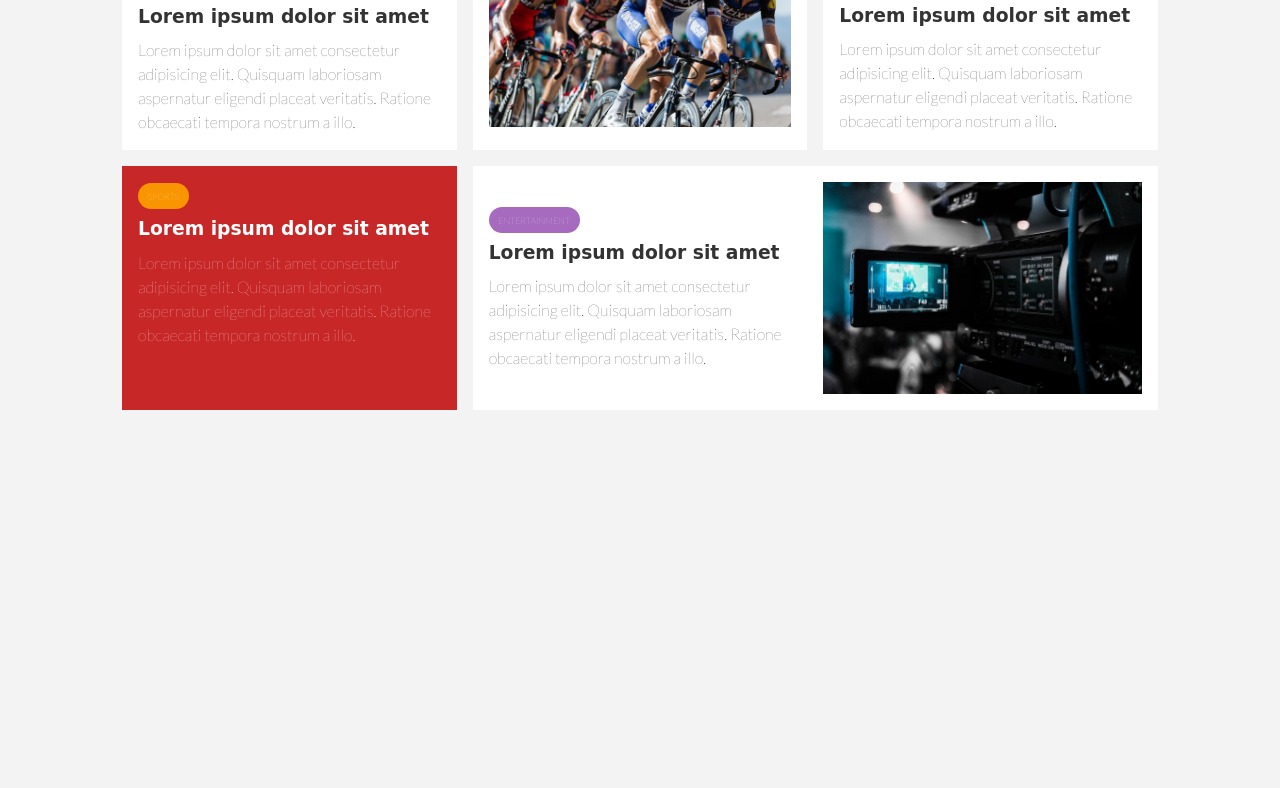
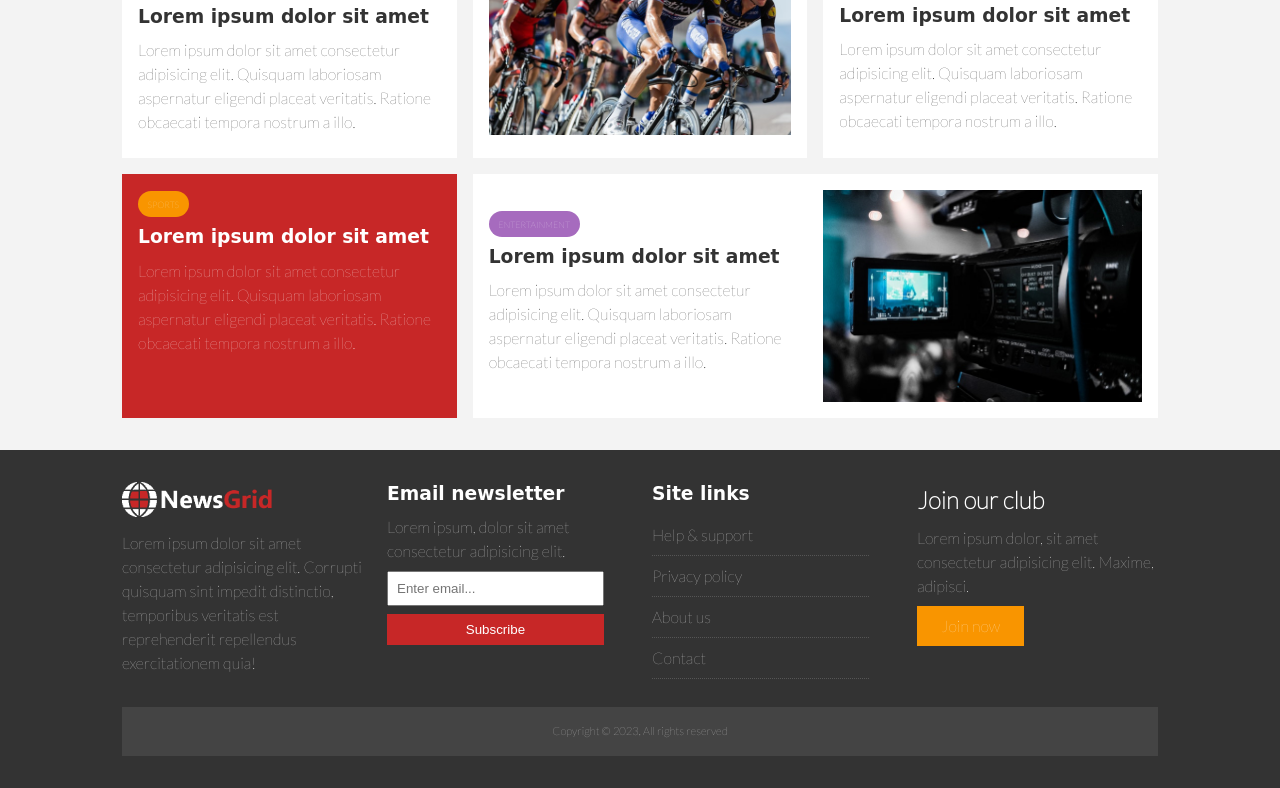
Before and after one commit to GeorgePavlov17/Udemy, a plain HTML site: page NEWSGRID/index.html in a window 1280 px wide. Shown: the part 1121-1909 px from the top of the page. Before the commit the page ends 1563 px from the top, so only its background shows below. Drawn offline with Linux system fonts and the light colour scheme.

Commit message:
grid footer

```diff
--- a/NEWSGRID/CSS/style.css
+++ b/NEWSGRID/CSS/style.css
@@ -31,6 +31,10 @@ a {
 
 ul {
     list-style: none;
+}
+
+p {
+    margin: .5rem 0;
 }
 
 img {
@@ -129,6 +133,16 @@ h1, h3, h4, h5, h6 {
 .p-1 { padding: 1.5rem ;}
 .p-2 { padding: 2rem 0;}
 .p-3 { padding: 3rem 0;}
+
+.list li {
+    padding: .5rem 0;
+    border-bottom: #555 dotted 1px;
+    width: 90%;
+}
+
+.list li a:hover {
+    color: var(--primary-color) !important;
+}
 
 /*  Navigation */
 #main-nav {
@@ -232,3 +246,41 @@ h1, h3, h4, h5, h6 {
 #home-articles .articles-container > *:last-child {
     grid-column: 2 / span 2;
 }
+
+/* Footer */
+#main-footer {
+    background: var(--dark-color);
+    color: #fff;
+}
+
+#main-footer img {
+    width: 150px;
+}
+
+#main-footer a {
+    color: #fff;
+}
+
+#main-footer .footer-container {
+    display: grid;
+    grid-template-columns: repeat(4, 1fr);
+    grid-gap: 1.5rem;
+}
+
+#main-footer .footer-container > *:last-child {
+    background: #444;
+    grid-column: 1 / span 4;
+    padding: .5rem;
+    text-align: center;
+    font-size: 0.7rem;
+}
+
+#main-footer .footer-container input[type='email'] {
+    width: 90%;
+    padding: 0.5rem;
+    margin-bottom: 0.5rem;
+}
+
+#main-footer .footer-container input[type='submit'] {
+    width: 90%;
+}
--- a/NEWSGRID/index.html
+++ b/NEWSGRID/index.html
@@ -61,7 +61,8 @@
                         <h3>
                             <a href="article.html">Lorem ipsum dolor sit amet</a>
                         </h3>
-                        <p>Lorem ipsum dolor sit amet consectetur adipisicing elit. Quisquam laboriosam aspernatur eligendi
+                        <p>Lorem ipsum dolor sit amet consectetur adipisicing elit. Quisquam laboriosam aspernatur
+                            eligendi
                             placeat veritatis. Ratione obcaecati tempora nostrum a illo.</p>
                     </div>
                 </article>
@@ -89,7 +90,7 @@
                     </h3>
                     <p>Lorem ipsum dolor sit amet consectetur adipisicing elit. Quisquam laboriosam aspernatur eligendi
                         placeat veritatis. Ratione obcaecati tempora nostrum a illo.</p>
-                        <img src="img/articles/sports1.jpg" alt="">
+                    <img src="img/articles/sports1.jpg" alt="">
                 </article>
                 <article class="card">
                     <img src="img/articles/tech2.jpg" alt="">
@@ -114,7 +115,8 @@
                         <h3>
                             <a href="article.html">Lorem ipsum dolor sit amet</a>
                         </h3>
-                        <p>Lorem ipsum dolor sit amet consectetur adipisicing elit. Quisquam laboriosam aspernatur eligendi
+                        <p>Lorem ipsum dolor sit amet consectetur adipisicing elit. Quisquam laboriosam aspernatur
+                            eligendi
                             placeat veritatis. Ratione obcaecati tempora nostrum a illo.</p>
                     </div>
                     <img src="img/articles/ent2.jpg" alt="">
@@ -122,6 +124,42 @@
             </div>
         </div>
     </section>
+
+    <!-- Footer -->
+    <footer id="main-footer" class="py-2">
+        <div class="container footer-container">
+            <div>
+                <img src="img/logo_light.png" alt="Newsgrid">
+                <p>Lorem ipsum dolor sit amet consectetur adipisicing elit. Corrupti quisquam sint impedit distinctio,
+                    temporibus veritatis est reprehenderit repellendus exercitationem quia!</p>
+            </div>
+            <div>
+                <h3>Email newsletter</h3>
+                <p>Lorem ipsum, dolor sit amet consectetur adipisicing elit.</p>
+                <form>
+                    <input type="email" placeholder="Enter email...">
+                    <input type="submit" value="Subscribe" class="btn btn-primary">
+                </form>
+            </div>
+            <div>
+                <h3>Site links</h3>
+                <ul class="list">
+                    <li><a href="#">Help & support</a></li>
+                    <li><a href="#">Privacy policy</a></li>
+                    <li><a href="#">About us</a></li>
+                    <li><a href="#">Contact</a></li>
+                </ul>
+            </div>
+            <div>
+                <h2>Join our club</h2>
+                <p>Lorem ipsum dolor, sit amet consectetur adipisicing elit. Maxime, adipisci.</p>
+                <a href="#" class="btn btn-secondary">Join now</a>
+            </div>
+            <div>
+                <p>Copyright &copy; 2023, All rights reserved</p>
+            </div>
+        </div>
+    </footer>
 </body>
 
 </html>
```
